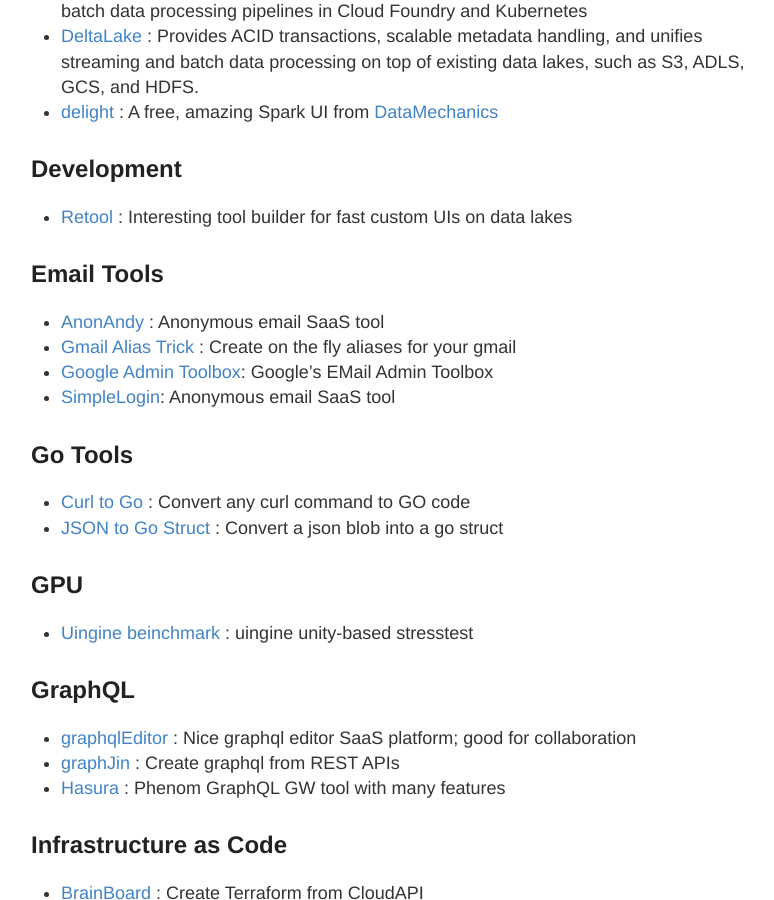
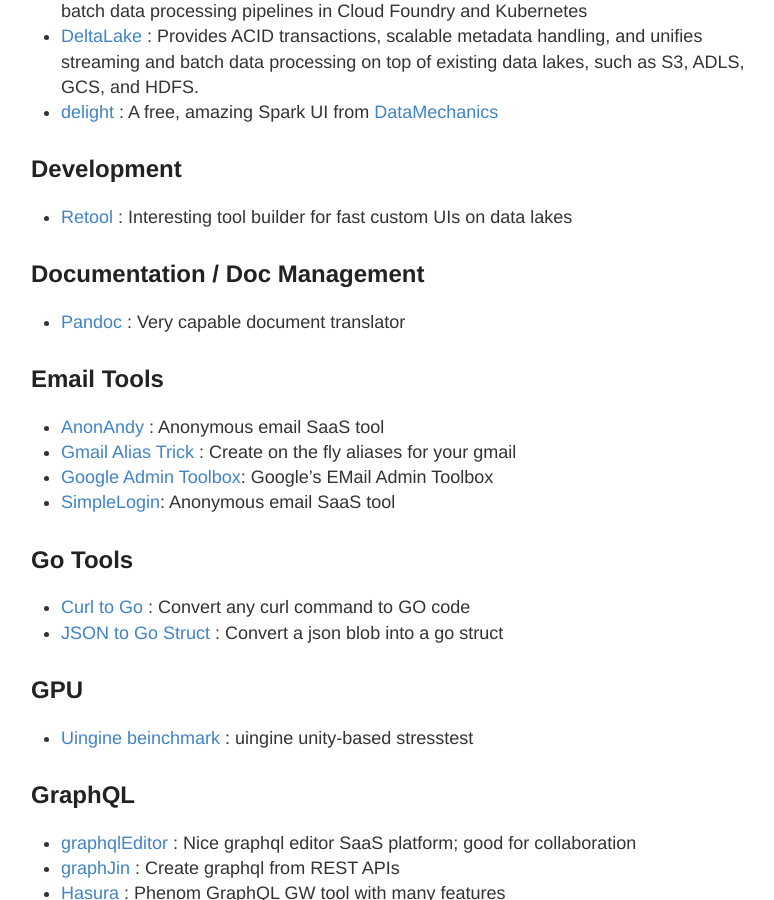
Before and after one commit to stevehenderson/stevehenderson.github.io, a Jekyll site: the page built from tools.md, in a window 1280 px wide and 900 px high, scrolled down 2353 px. Shown: the whole window, without its empty margins (249-1023 px from the left). Built offline with Jekyll 4.4.1, drawn with Linux system fonts in a browser that asks for light colours.

Commit message:
Update tools.md

```diff
--- a/tools.md
+++ b/tools.md
@@ -71,6 +71,9 @@
 
 ## Development
    * [Retool](https://retool.com/) : Interesting tool builder for fast custom UIs on data lakes
+
+## Documentation / Doc Management
+   * [Pandoc](https://pandoc.org/) : Very capable document translator
 
 ## Email Tools
    * [AnonAndy](https://anonaddy.com/) : Anonymous email SaaS tool
```
